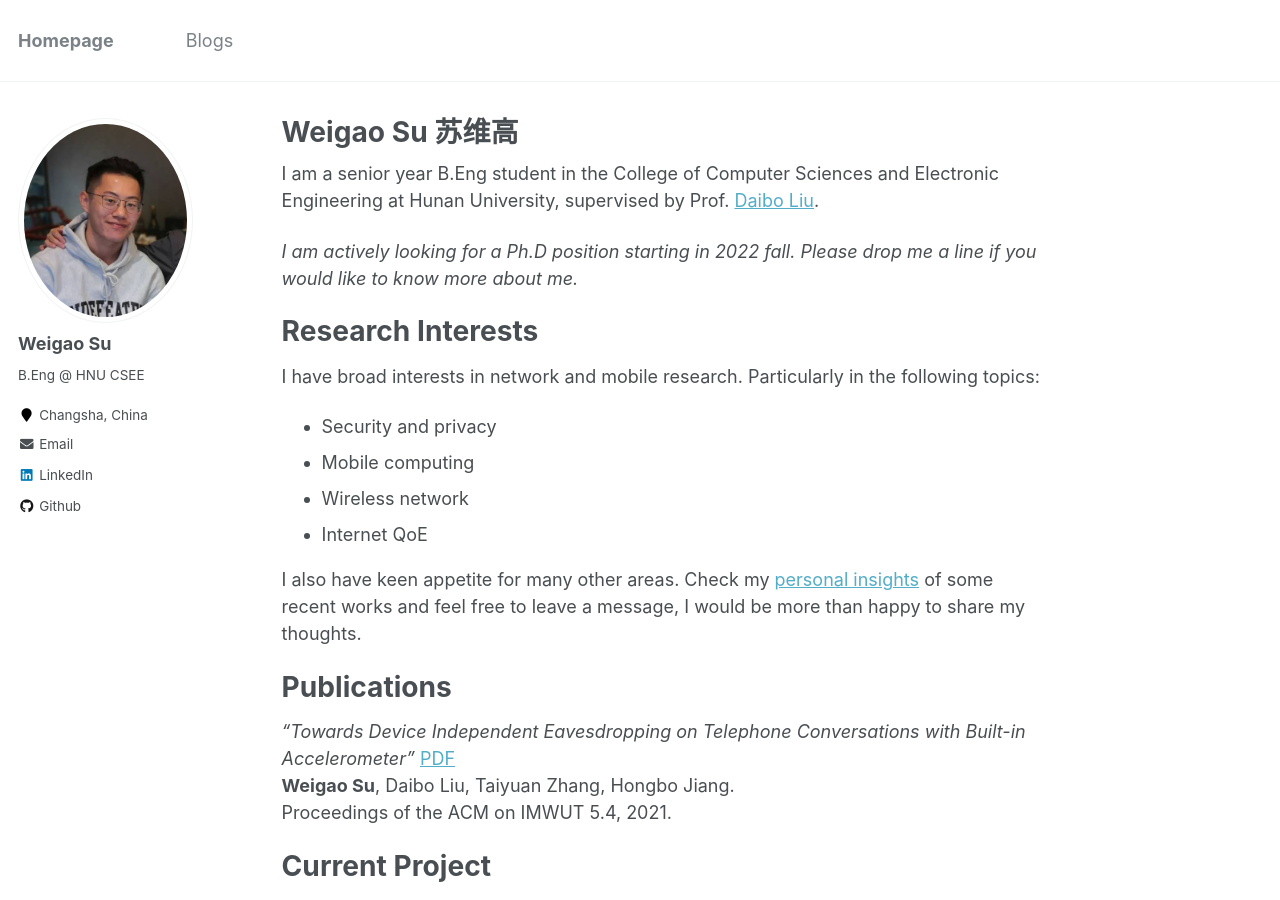
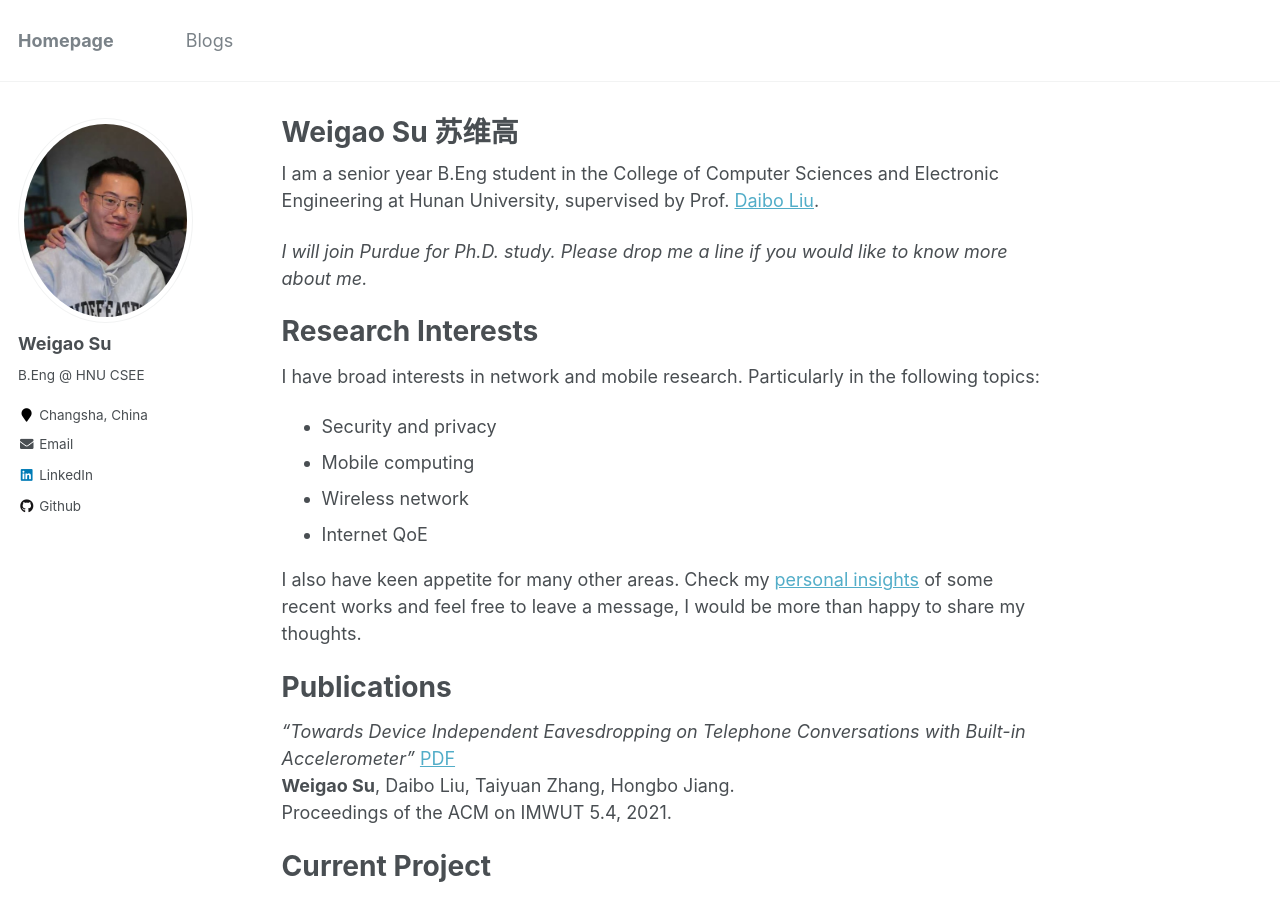
Before and after one commit to wegul/wegul.github.io, a Jekyll site: the page built from _pages/about.md, in a window 1280 px wide and 900 px high. Built offline with Jekyll 4.4.1, drawn with Linux system fonts in a browser that asks for light colours.

Commit message:
Update about.md

```diff
--- a/_pages/about.md
+++ b/_pages/about.md
@@ -11,7 +11,7 @@ redirect_from:
 I am a senior year B.Eng student in the College of Computer Sciences and Electronic Engineering at Hunan University, supervised by Prof. [Daibo Liu](https://sites.google.com/site/dbliuuestc/home).
 <!-- This is my [CV](https://github.com/wegul/wegul/raw/main/files/weigaosu_CV.pdf). -->
 
-*I am actively looking for a Ph.D position starting in 2022 fall. Please drop me a line if you would like to know more about me.*
+*I will join Purdue for Ph.D. study. Please drop me a line if you would like to know more about me.*
 
 
 
```
